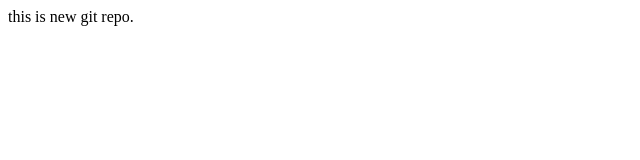
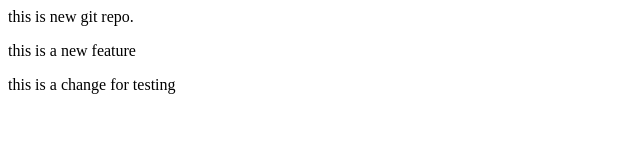
Before and after one commit to Parul98903/local-repo, a plain HTML site: page index.html in a window 1280 px wide. Shown: the whole page, without its empty margins (0-640 px from the left). Drawn offline with Linux system fonts and the light colour scheme.

Commit message:
Add new feature

```diff
--- a/index.html
+++ b/index.html
@@ -1 +1,3 @@
 <p>this is new git repo.</p>
+<p>this is a new feature</p>
+<p>this is a change for testing</p>
```
